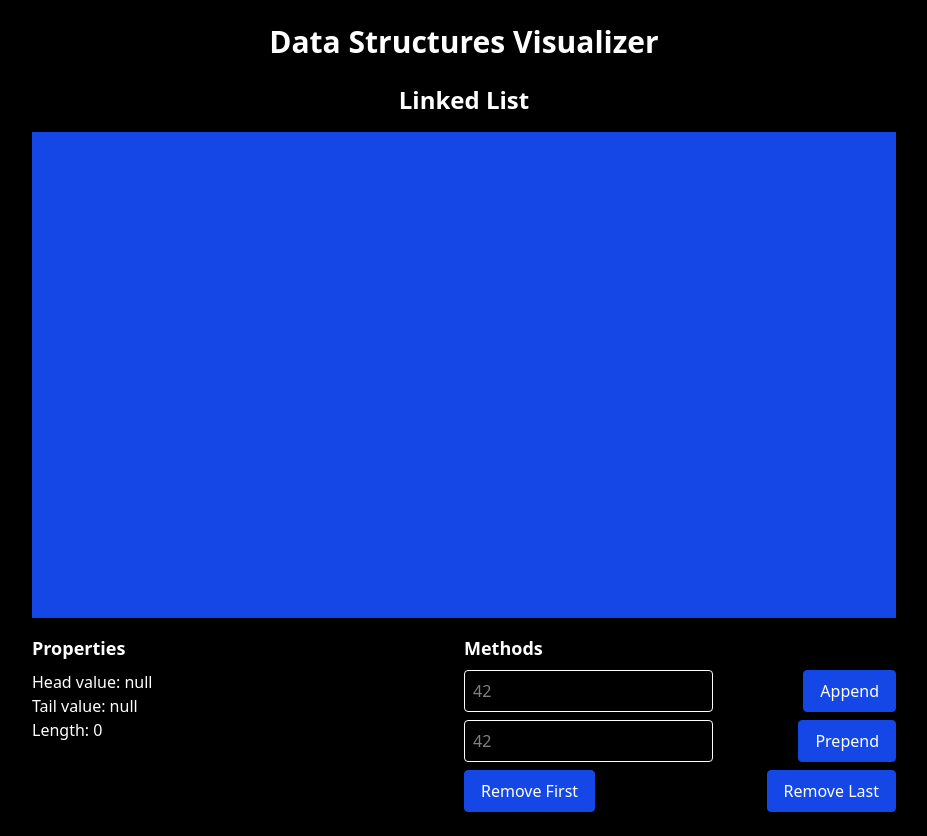
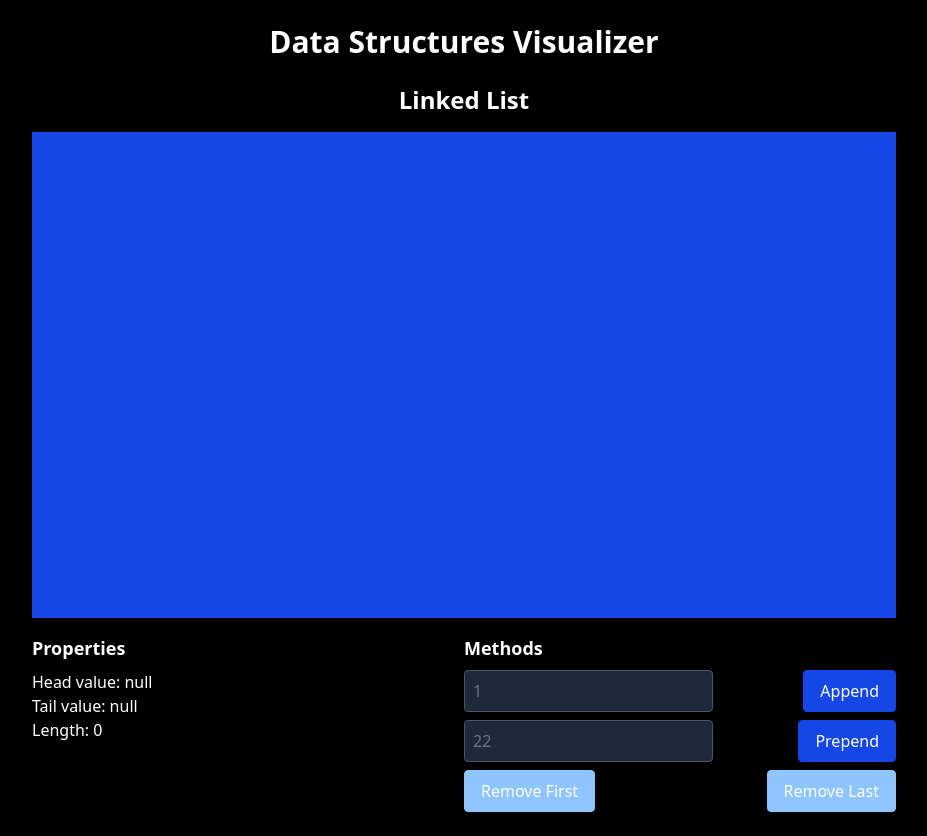
Before and after one commit to shanemcfadden/data-structures-visualizer, a React (Vite) app: page / in a window 1280 px wide. Shown: the whole page, without its empty margins (176-1103 px from the left). Built offline with nearby package versions, Linux system fonts and the light colour scheme.

Commit message:
Initial implementation

```diff
--- a/src/components/Action.tsx
+++ b/src/components/Action.tsx
@@ -10,6 +10,7 @@ import { Button } from "./Button";
 import { TextInput } from "./TextInput";
 
 export type ActionProps = {
+  disabled?: boolean;
   input?: boolean;
   inputMode?: HTMLAttributes<string>["inputMode"];
   inputPlaceholder?: string;
@@ -20,6 +21,7 @@ export type ActionProps = {
 
 export const Action = memo(
   ({
+    disabled,
     input = false,
     inputMode,
     inputPattern = /^.*$/,
@@ -66,6 +68,7 @@ export const Action = memo(
         {input && (
           <div className="mr-4">
             <TextInput
+              disabled={disabled}
               inputMode={inputMode}
               placeholder={inputPlaceholder}
               value={inputValue}
@@ -74,7 +77,9 @@ export const Action = memo(
             />
           </div>
         )}
-        <Button onSubmit={onButtonClick}>{label}</Button>
+        <Button disabled={disabled} onSubmit={onButtonClick}>
+          {label}
+        </Button>
       </div>
     );
   },
--- a/src/components/Button.tsx
+++ b/src/components/Button.tsx
@@ -1,12 +1,29 @@
 import type { FormEventHandler, PropsWithChildren } from "react";
 
 export type ButtonProps = PropsWithChildren<{
+  disabled?: boolean;
   onSubmit: FormEventHandler<HTMLButtonElement>;
 }>;
 
-export const Button = ({ children, onSubmit }: ButtonProps) => (
+export const Button = ({ children, disabled, onSubmit }: ButtonProps) => (
   <button
-    className="bg-blue-700 border border-blue-700 text-white py-2 px-4 rounded cursor-pointer"
+    className={[
+      "bg-blue-700",
+      "border",
+      "border-blue-700",
+      "cursor-pointer",
+      "disabled:bg-blue-300",
+      "disabled:border-blue-300",
+      "disabled:cursor-not-allowed",
+      "disabled:hover:bg-blue-300",
+      "hover:bg-blue-800",
+      "hover:border-blue-800",
+      "py-2",
+      "px-4",
+      "rounded",
+      "text-white",
+    ].join(" ")}
+    disabled={disabled}
     onClick={onSubmit}
     type="button"
   >
--- a/src/components/TextInput.tsx
+++ b/src/components/TextInput.tsx
@@ -5,6 +5,7 @@ import type {
 } from "react";
 
 export type TextInputProps = {
+  disabled?: boolean;
   inputMode?: HTMLAttributes<string>["inputMode"];
   onChange: ChangeEventHandler<HTMLInputElement>;
   onKeyDown?: KeyboardEventHandler<HTMLInputElement>;
@@ -13,6 +14,7 @@ export type TextInputProps = {
 };
 
 export const TextInput = ({
+  disabled,
   inputMode,
   onChange,
   onKeyDown,
@@ -20,7 +22,18 @@ export const TextInput = ({
   value,
 }: TextInputProps) => (
   <input
-    className="border border-gray rounded p-2 w-full"
+    className={[
+      "bg-gray-800",
+      "border",
+      "border-gray-600",
+      "disabled:bg-gray-600",
+      "disabled:cursor-not-allowed",
+      "p-2",
+      "placeholder-gray-500",
+      "rounded",
+      "w-full",
+    ].join(" ")}
+    disabled={disabled}
     inputMode={inputMode}
     onChange={onChange}
     onKeyDown={onKeyDown}
--- a/src/views/LinkedListView/LinkedListDashboard/LinkedListMethods/Append.tsx
+++ b/src/views/LinkedListView/LinkedListDashboard/LinkedListMethods/Append.tsx
@@ -1,9 +1,14 @@
 import { useCallback, useContext } from "react";
 import { Action } from "../../../../components/Action";
 import { UP_TO_THREE_DIGITS_PATTERN } from "../../../../constants";
-import { LinkedListDispatchContext } from "../../state/context";
+import {
+  LinkedListContext,
+  LinkedListDispatchContext,
+} from "../../state/context";
+import { MAX_LINKED_LIST_LENGTH } from "../../state/constants";
 
 export const Append = () => {
+  const { list } = useContext(LinkedListContext);
   const dispatch = useContext(LinkedListDispatchContext);
 
   const onButtonClick = useCallback(
@@ -22,10 +27,11 @@ export const Append = () => {
 
   return (
     <Action
+      disabled={list.length >= MAX_LINKED_LIST_LENGTH}
       input
       inputMode="numeric"
       inputPattern={UP_TO_THREE_DIGITS_PATTERN}
-      inputPlaceholder={"42"}
+      inputPlaceholder={"1"}
       label="Append"
       onButtonClick={onButtonClick}
     />
--- a/src/views/LinkedListView/LinkedListDashboard/LinkedListMethods/Prepend.tsx
+++ b/src/views/LinkedListView/LinkedListDashboard/LinkedListMethods/Prepend.tsx
@@ -1,9 +1,14 @@
 import { useCallback, useContext } from "react";
 import { Action } from "../../../../components/Action";
 import { UP_TO_THREE_DIGITS_PATTERN } from "../../../../constants";
-import { LinkedListDispatchContext } from "../../state/context";
+import {
+  LinkedListContext,
+  LinkedListDispatchContext,
+} from "../../state/context";
+import { MAX_LINKED_LIST_LENGTH } from "../../state/constants";
 
 export const Prepend = () => {
+  const { list } = useContext(LinkedListContext);
   const dispatch = useContext(LinkedListDispatchContext);
 
   const onButtonClick = useCallback(
@@ -22,10 +27,11 @@ export const Prepend = () => {
 
   return (
     <Action
+      disabled={list.length >= MAX_LINKED_LIST_LENGTH}
       input
       inputMode="numeric"
       inputPattern={UP_TO_THREE_DIGITS_PATTERN}
-      inputPlaceholder={"42"}
+      inputPlaceholder={"22"}
       label="Prepend"
       onButtonClick={onButtonClick}
     />
--- a/src/views/LinkedListView/LinkedListDashboard/LinkedListMethods/RemoveFirst.tsx
+++ b/src/views/LinkedListView/LinkedListDashboard/LinkedListMethods/RemoveFirst.tsx
@@ -1,8 +1,12 @@
 import { useCallback, useContext } from "react";
 import { Action } from "../../../../components/Action";
-import { LinkedListDispatchContext } from "../../state/context";
+import {
+  LinkedListContext,
+  LinkedListDispatchContext,
+} from "../../state/context";
 
 export const RemoveFirst = () => {
+  const { head } = useContext(LinkedListContext);
   const dispatch = useContext(LinkedListDispatchContext);
 
   const onButtonClick = useCallback(
@@ -13,5 +17,11 @@ export const RemoveFirst = () => {
     [dispatch],
   );
 
-  return <Action label="Remove First" onButtonClick={onButtonClick} />;
+  return (
+    <Action
+      disabled={head === null}
+      label="Remove First"
+      onButtonClick={onButtonClick}
+    />
+  );
 };
--- a/src/views/LinkedListView/LinkedListDashboard/LinkedListMethods/RemoveLast.tsx
+++ b/src/views/LinkedListView/LinkedListDashboard/LinkedListMethods/RemoveLast.tsx
@@ -1,8 +1,12 @@
 import { useCallback, useContext } from "react";
 import { Action } from "../../../../components/Action";
-import { LinkedListDispatchContext } from "../../state/context";
+import {
+  LinkedListContext,
+  LinkedListDispatchContext,
+} from "../../state/context";
 
 export const RemoveLast = () => {
+  const { tail } = useContext(LinkedListContext);
   const dispatch = useContext(LinkedListDispatchContext);
 
   const onClick = useCallback(
@@ -13,5 +17,11 @@ export const RemoveLast = () => {
     [dispatch],
   );
 
-  return <Action label="Remove Last" onButtonClick={onClick} />;
+  return (
+    <Action
+      disabled={tail === null}
+      label="Remove Last"
+      onButtonClick={onClick}
+    />
+  );
 };
--- /dev/null
+++ b/src/views/LinkedListView/state/constants.ts
@@ -0,0 +1 @@
+export const MAX_LINKED_LIST_LENGTH = 20;
--- a/src/views/LinkedListView/state/reducer.ts
+++ b/src/views/LinkedListView/state/reducer.ts
@@ -2,6 +2,7 @@ import type { Reducer } from "react";
 import { LinkedList } from "../../../models/linked-list";
 import type { LinkedListAction, LinkedListState } from "./types";
 import { linkedListToState } from "./util";
+import { MAX_LINKED_LIST_LENGTH } from "./constants";
 
 export const linkedListReducer: Reducer<LinkedListState, LinkedListAction> = (
   state,
@@ -10,9 +11,15 @@ export const linkedListReducer: Reducer<LinkedListState, LinkedListAction> = (
   const linkedList = new LinkedList(state.list);
   switch (action.type) {
     case "APPEND":
+      if (linkedList.length >= MAX_LINKED_LIST_LENGTH) {
+        break;
+      }
       linkedList.append(action.value);
       break;
     case "PREPEND":
+      if (linkedList.length >= MAX_LINKED_LIST_LENGTH) {
+        break;
+      }
       linkedList.prepend(action.value);
       break;
     case "REMOVE_FIRST":
```
